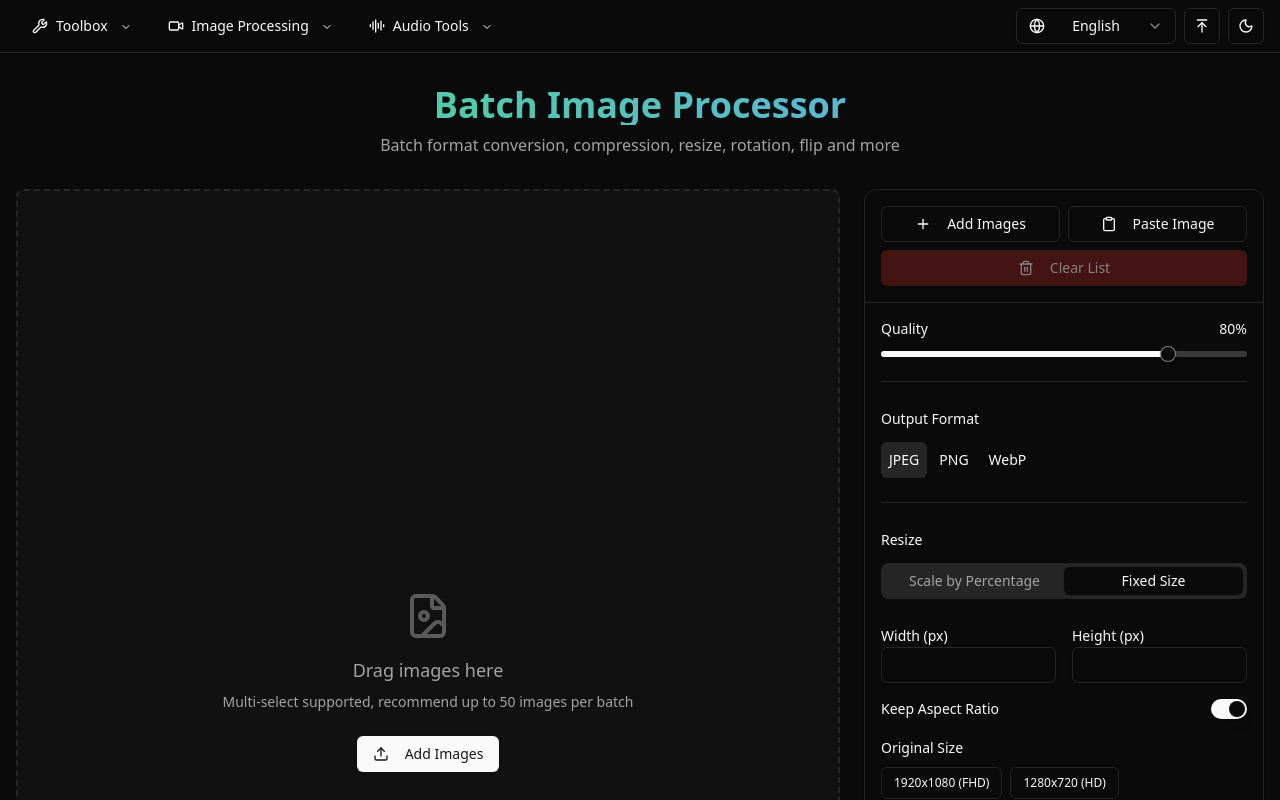
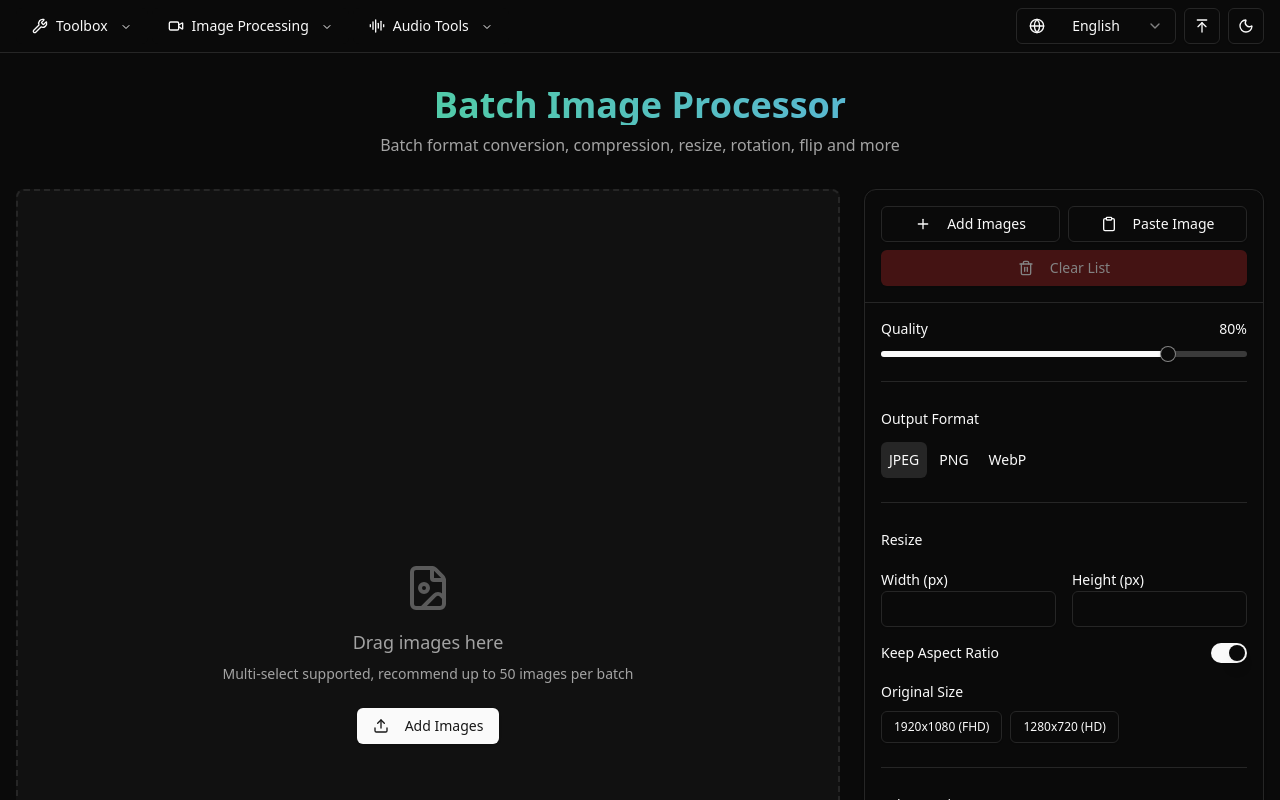
Before and after one commit to lxw15337674/bhwa233-web, a Next.js app: page /en/processor/batchimage in a window 1280 px wide. Shown: the top 800 px of the page. Built offline with nearby package versions, Linux system fonts and the light colour scheme.

Commit message:
feat: Remove percentage scaling from ResizeControl, keeping only fixed size

```diff
--- a/src/components/media-processor/ImageEditorPanel.tsx
+++ b/src/components/media-processor/ImageEditorPanel.tsx
@@ -205,7 +205,6 @@ export const ImageEditorPanel: React.FC = () => {
                 options={options}
                 updateOptions={updateOptions}
                 inputMetadata={inputMetadata}
-                defaultTabValue="fixed"
             />
 
             {/* 旋转 */}
--- a/src/components/media-processor/batch/BatchControlPanel.tsx
+++ b/src/components/media-processor/batch/BatchControlPanel.tsx
@@ -151,7 +151,6 @@ export const BatchControlPanel: React.FC = () => {
                     <ResizeControl
                         options={options}
                         updateOptions={updateOptions}
-                        defaultTabValue="fixed"
                     // No inputMetadata in batch mode
                     />
 
--- a/src/components/media-processor/shared/ResizeControl.tsx
+++ b/src/components/media-processor/shared/ResizeControl.tsx
@@ -1,8 +1,6 @@
 import React, { useState, useEffect, useCallback, ChangeEvent } from 'react';
 import { Label } from '@/components/ui/label';
-import { Slider } from '@/components/ui/slider';
 import { Switch } from '@/components/ui/switch';
-import { Tabs, TabsContent, TabsList, TabsTrigger } from '@/components/ui/tabs';
 import { Input } from '@/components/ui/input';
 import { Button } from '@/components/ui/button';
 import { ImageMetadata, ImageProcessingOptions } from '@/utils/imageProcessor';
@@ -12,14 +10,12 @@ interface ResizeControlProps {
     options: ImageProcessingOptions;
     updateOptions: (options: Partial<ImageProcessingOptions>) => void;
     inputMetadata?: ImageMetadata | null; // Optional for batch mode
-    defaultTabValue?: "percentage" | "fixed"; // New prop
 }
 
 export const ResizeControl: React.FC<ResizeControlProps> = ({
     options,
     updateOptions,
     inputMetadata,
-    defaultTabValue = "percentage", // Use the new prop with a default
 }) => {
     const { t } = useTranslation();
     const [currentWidth, setCurrentWidth] = useState(0);
@@ -88,59 +84,10 @@ export const ResizeControl: React.FC<ResizeControlProps> = ({
         updateOptions({ targetWidth: width, targetHeight: height, keepAspectRatio: keepAspectRatioState });
     }, [keepAspectRatioState, updateOptions]);
 
-    // Calculate scaled dimensions for display (only works if metadata available)
-    const getScaledDimensions = () => {
-        if (!inputMetadata) return { width: 0, height: 0 };
-        const isRotated = options.rotation === 90 || options.rotation === 270;
-        const baseWidth = isRotated ? inputMetadata.height : inputMetadata.width;
-        const baseHeight = isRotated ? inputMetadata.width : inputMetadata.height;
-        return {
-            width: Math.round(baseWidth * options.scale),
-            height: Math.round(baseHeight * options.scale),
-        };
-    };
-    const scaledDimensions = getScaledDimensions();
+    return (
+        <div className="space-y-4">
+            <Label>{t('imageProcessor.resize')}</Label>
 
-    return (
-        <div className="space-y-3">
-            <Label>{t('imageProcessor.resize')}</Label>
-            <Tabs defaultValue={defaultTabValue} className="w-full" onValueChange={(value) => {
-                if (value === 'percentage') {
-                    updateOptions({ targetWidth: null, targetHeight: null });
-                } else {
-                    updateOptions({ scale: 1 });
-                    if (inputMetadata) {
-                        setCurrentWidth(inputMetadata.width);
-                        setCurrentHeight(inputMetadata.height);
-                        setKeepAspectRatioState(true);
-                        updateOptions({ targetWidth: inputMetadata.width, targetHeight: inputMetadata.height, keepAspectRatio: true });
-                    }
-                }
-            }}>
-                <TabsList className="grid w-full grid-cols-2">
-                    <TabsTrigger value="percentage">{t('imageProcessor.scalePercentage')}</TabsTrigger>
-                    <TabsTrigger value="fixed">{t('imageProcessor.fixedSize')}</TabsTrigger>
-                </TabsList>
-                <TabsContent value="percentage" className="space-y-4 pt-4">
-                    <div className="flex items-center justify-between">
-                        <Label htmlFor="scale-slider">{t('imageProcessor.scaleRatio')}</Label>
-                        <span className="text-sm font-medium">{Math.round(options.scale * 100)}%</span>
-                    </div>
-                    <Slider
-                        id="scale-slider"
-                        value={[options.scale * 100]}
-                        onValueChange={(value) => updateOptions({ scale: value[0] / 100 })}
-                        min={10}
-                        max={200}
-                        step={5}
-                    />
-                    {inputMetadata && (
-                        <p className="text-xs text-muted-foreground">
-                            输出尺寸: {scaledDimensions.width} × {scaledDimensions.height}
-                        </p>
-                    )}
-                </TabsContent>
-                <TabsContent value="fixed" className="space-y-4 pt-4">
             <div className="grid grid-cols-2 gap-4">
                 <div>
                     <Label htmlFor="width-input">{t('imageProcessor.width')} (px)</Label>
@@ -200,8 +147,6 @@ export const ResizeControl: React.FC<ResizeControlProps> = ({
                     </Button>
                 </div>
             </div>
-                </TabsContent>
-            </Tabs>
         </div>
     );
 };
```
Lines whose indentation alone changed are shown as unchanged.
